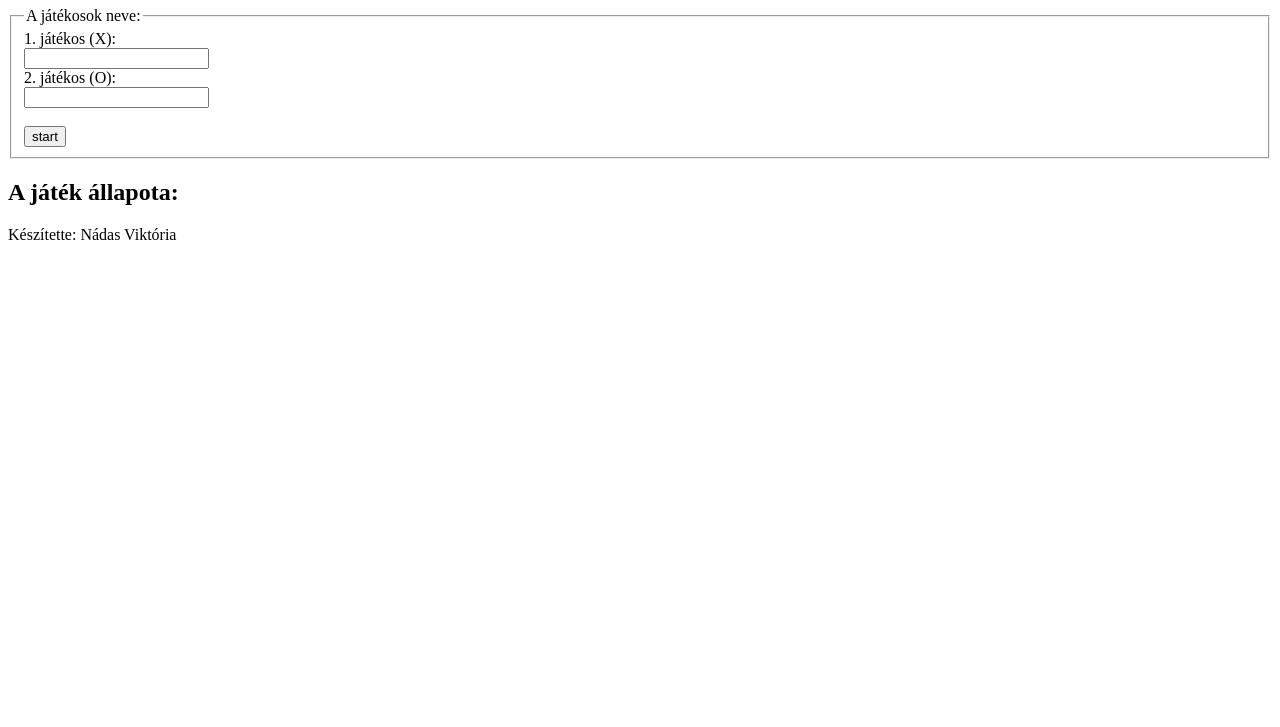
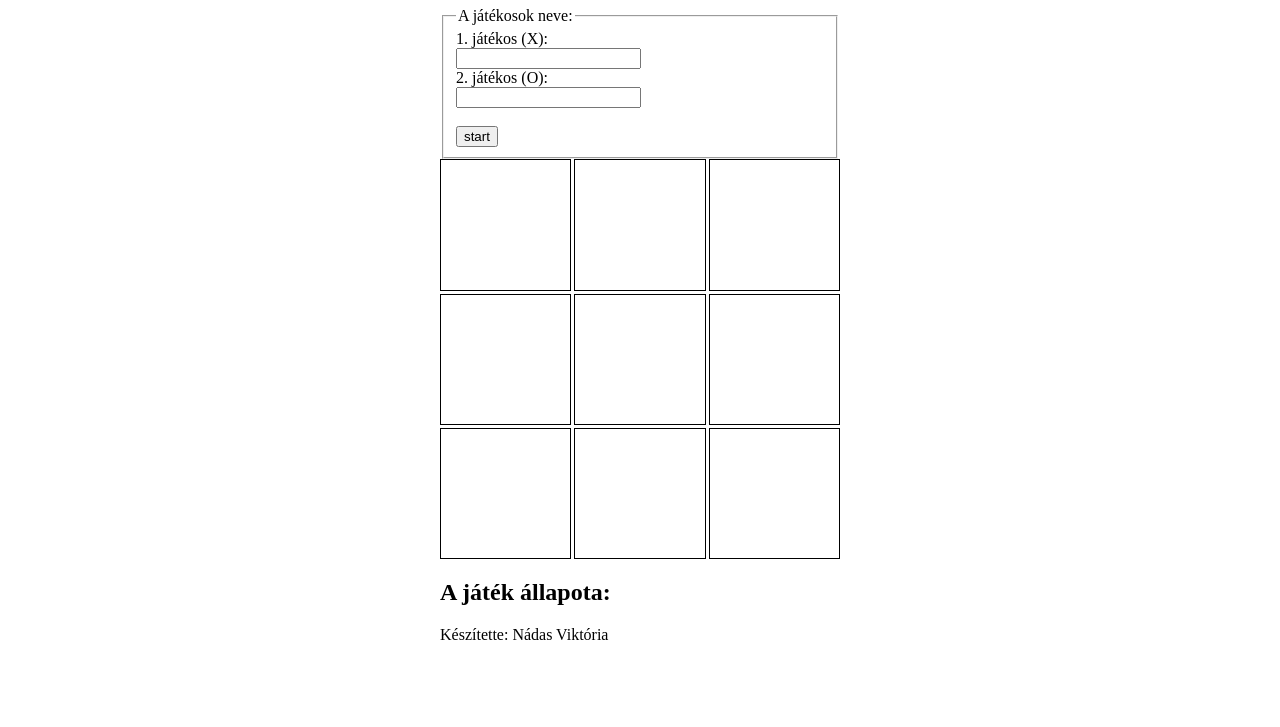
Before and after one commit to Vktr22/ticTacToe_250529_egyedul, a plain HTML site: page index.html in a window 1280 px wide. Shown: the part 73-800 px from the top of the page. Drawn offline with Linux system fonts and the light colour scheme.

Commit message:
jatekter latszik, kattintas mukodik, felvaltva x es o is jo

```diff
--- a/index.html
+++ b/index.html
@@ -3,7 +3,7 @@
 <head>
     <meta charset="UTF-8">
     <meta name="viewport" content="width=device-width, initial-scale=1.0">
-
+    <link rel="stylesheet" href="sytle/style.css">
     <script type="module" src="jsFileok/main.js"></script>
     <title>Nádas Viki</title>
 </head>
--- a/jsFileok/Elem.js
+++ b/jsFileok/Elem.js
@@ -9,10 +9,12 @@ export default class Elem {
         this.esemeny();
     }
     megjelenit() {
-        this.szuloElem.innerHTML += `<div class="elem" data-index="${this.#index}">
-                                        ${this.#adat}
-                                    </div>`;
+
+        let html=`<div class="elem">${this.#adat}</div>`
+        this.szuloElem.insertAdjacentHTML("beforeend",html)
         this.elem = this.szuloElem.querySelector(".elem:last-child");
+
+        //console.log(this.elem);
     }
 
 
@@ -20,6 +22,7 @@ export default class Elem {
         //this.elem=document.querySelector(".elem:last-child")
         this.elem.addEventListener("click",()=>{
             const e = new CustomEvent("kivalaszt",{detail:this.#index})
+            console.log("kivalaszt event", e);
             window.dispatchEvent(e)
         })
     }
--- a/sytle/style.css
+++ b/sytle/style.css
@@ -0,0 +1,27 @@
+body{
+    width: 400px;
+    margin: auto;
+}
+
+#jatekTer{
+    display: grid;
+    grid-template-columns: 1fr 1fr 1fr;
+    grid-template-rows: 1fr 1fr 1fr;
+    gap: 3px;
+}
+.elem {
+    border: 1px solid black;
+    text-align:center;
+    padding: 2px;
+    font-size: 25px;
+
+    aspect-ratio: 1;    /*egyenlo magas es szeles*/
+
+    /*
+        width: 100px;
+        height: 100px;
+        border: 1px solid black;
+        align-items: center;
+        justify-content: center;
+    */
+}
```
